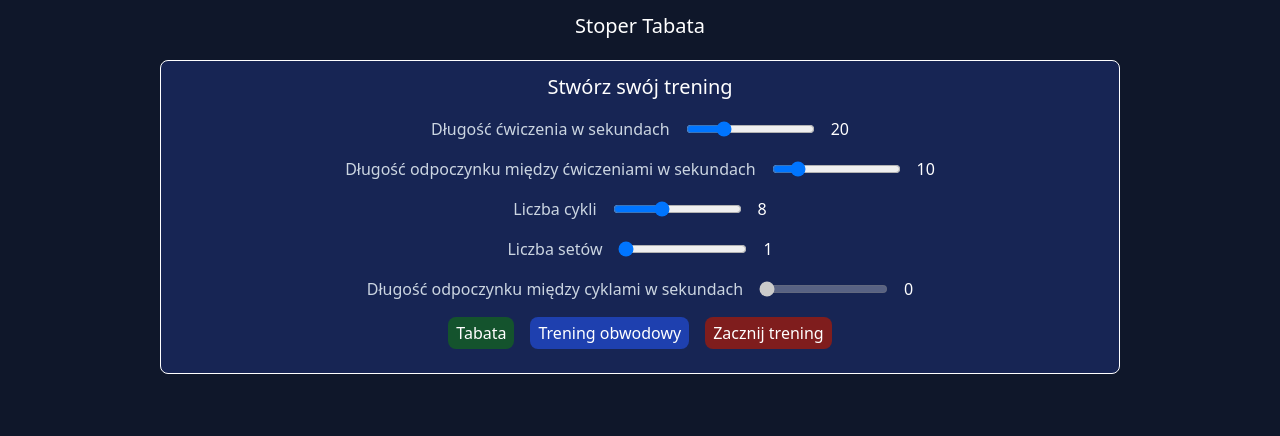
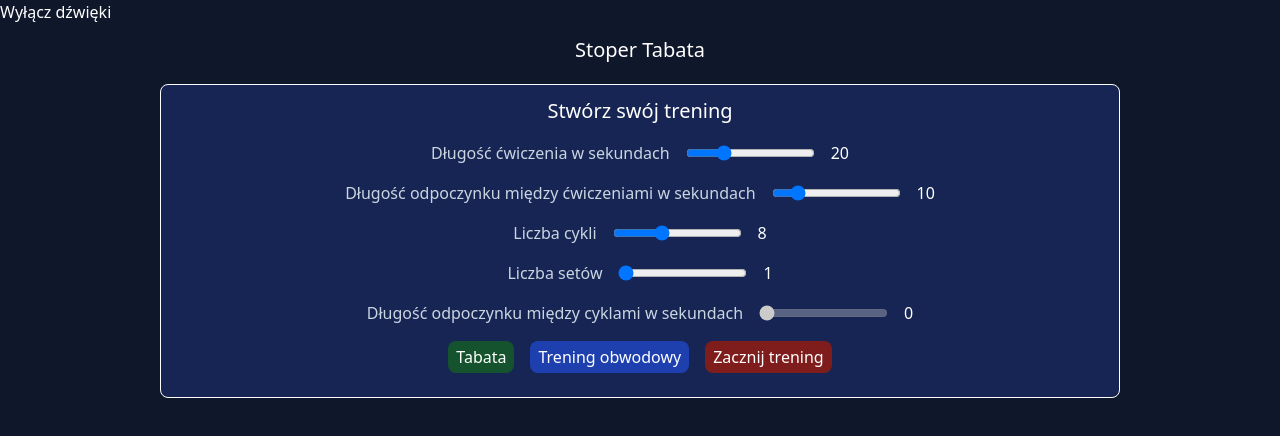
Before and after one commit to RadekPalka/tabata-timer, a React (Vite) app: page / in a window 1280 px wide. Shown: the top 436 px of the page. Built offline with nearby package versions, Linux system fonts and the light colour scheme.

Commit message:
feat: add and manage sound switcher

```diff
--- a/src/App.tsx
+++ b/src/App.tsx
@@ -1,14 +1,23 @@
-import { useSelector } from 'react-redux';
+import { useDispatch, useSelector } from 'react-redux';
 import { TrainingDetailsForm } from './components/TrainingDetailsForm';
 import { TrainingTimer } from './components/TrainingTimer';
 import { AppState } from './types/AppState';
+import { switchSoundState } from './state/soundSwitcherSlice';
+import { RootState } from './state/store';
 
 function App() {
 	const appState = useSelector(
 		(state: { appState: AppState }) => state.appState.value
 	);
+	const dispatch = useDispatch();
+	const soundState = useSelector(
+		(state: RootState) => state.soundSwitcherState.isSoundsEnabled
+	);
 	return (
 		<>
+			<button onClick={() => dispatch(switchSoundState())}>
+				{soundState ? 'Wyłącz dźwięki' : 'Włącz dźwięki'}
+			</button>
 			<h1 className='text-center text-xl mt-3 mb-5'>Stoper Tabata</h1>
 			{appState === 'edit' && <TrainingDetailsForm />}
 
--- a/src/components/TrainingTimer.tsx
+++ b/src/components/TrainingTimer.tsx
@@ -19,6 +19,9 @@ export const TrainingTimer: React.FC = () => {
 	const whistleSound = useRef(new Audio(whistleSoundFile));
 	const trainingArr = useSelector(
 		(state: RootState) => state.trainingArrState.trainingArr
+	);
+	const soundState = useSelector(
+		(state: RootState) => state.soundSwitcherState.isSoundsEnabled
 	);
 
 	const [state, setState] = useState({
@@ -58,11 +61,12 @@ export const TrainingTimer: React.FC = () => {
 					clearInterval(intervalId);
 					return tempObj;
 				}
+				console.log(soundState);
 				tempObj.secCounter++;
 				tempObj.stageSecCounter++;
 				const numberOfRemainingSeconds =
 					trainingArr[tempObj.index].length - tempObj.stageSecCounter;
-				if (numberOfRemainingSeconds <= 3) {
+				if (numberOfRemainingSeconds <= 3 && soundState) {
 					playSound(trainingArr[tempObj.index].type, numberOfRemainingSeconds);
 				}
 
@@ -74,7 +78,7 @@ export const TrainingTimer: React.FC = () => {
 			});
 		}, 1000);
 		return () => clearInterval(intervalId);
-	}, []);
+	}, [soundState]);
 	return (
 		<div className='flex flex-col text-center items-center gap-4 w-3/4 mx-auto my-2 border border-white rounded-lg pb-6 pt-3 bg-blue-950'>
 			<p>{formatTime()}</p>
--- /dev/null
+++ b/src/state/soundSwitcherSlice.ts
@@ -0,0 +1,18 @@
+import { createSlice } from '@reduxjs/toolkit';
+
+const initialState = {
+	isSoundsEnabled: true,
+};
+
+const soundSwitcherSlice = createSlice({
+	name: 'sound-switcher',
+	initialState,
+	reducers: {
+		switchSoundState: (state) => {
+			state.isSoundsEnabled = !state.isSoundsEnabled;
+		},
+	},
+});
+
+export const { switchSoundState } = soundSwitcherSlice.actions;
+export default soundSwitcherSlice.reducer;
--- a/src/state/store.ts
+++ b/src/state/store.ts
@@ -2,12 +2,14 @@ import { configureStore } from '@reduxjs/toolkit';
 import trainingDetailsReducer from './trainingDetailsSlice';
 import appStateReducer from './appStateSlice';
 import trainingArrReducer from './trainingArrSlice';
+import soundSwitchReducer from './soundSwitcherSlice';
 
 export const store = configureStore({
 	reducer: {
 		trainingDetails: trainingDetailsReducer,
 		appState: appStateReducer,
 		trainingArrState: trainingArrReducer,
+		soundSwitcherState: soundSwitchReducer,
 	},
 });
 
```
